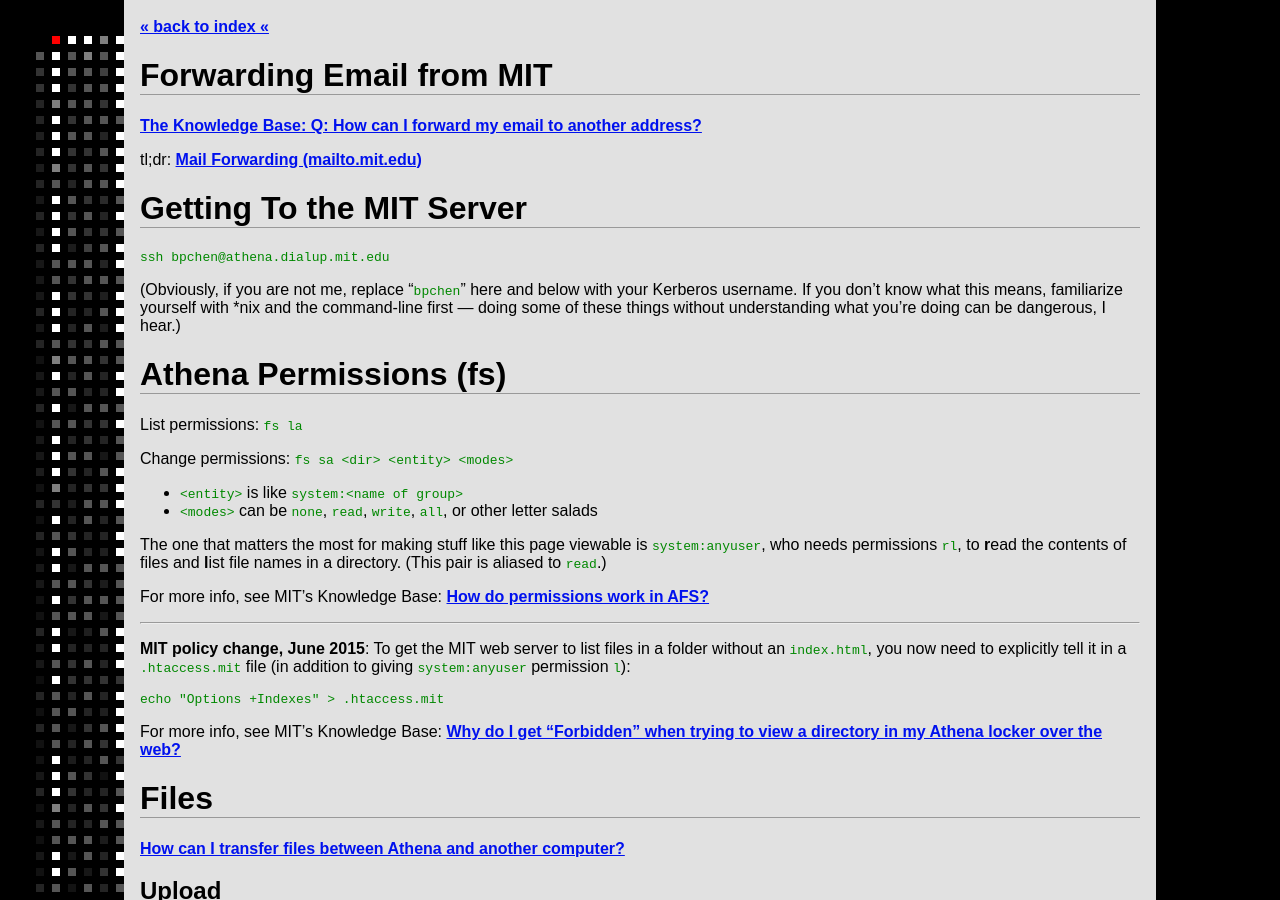
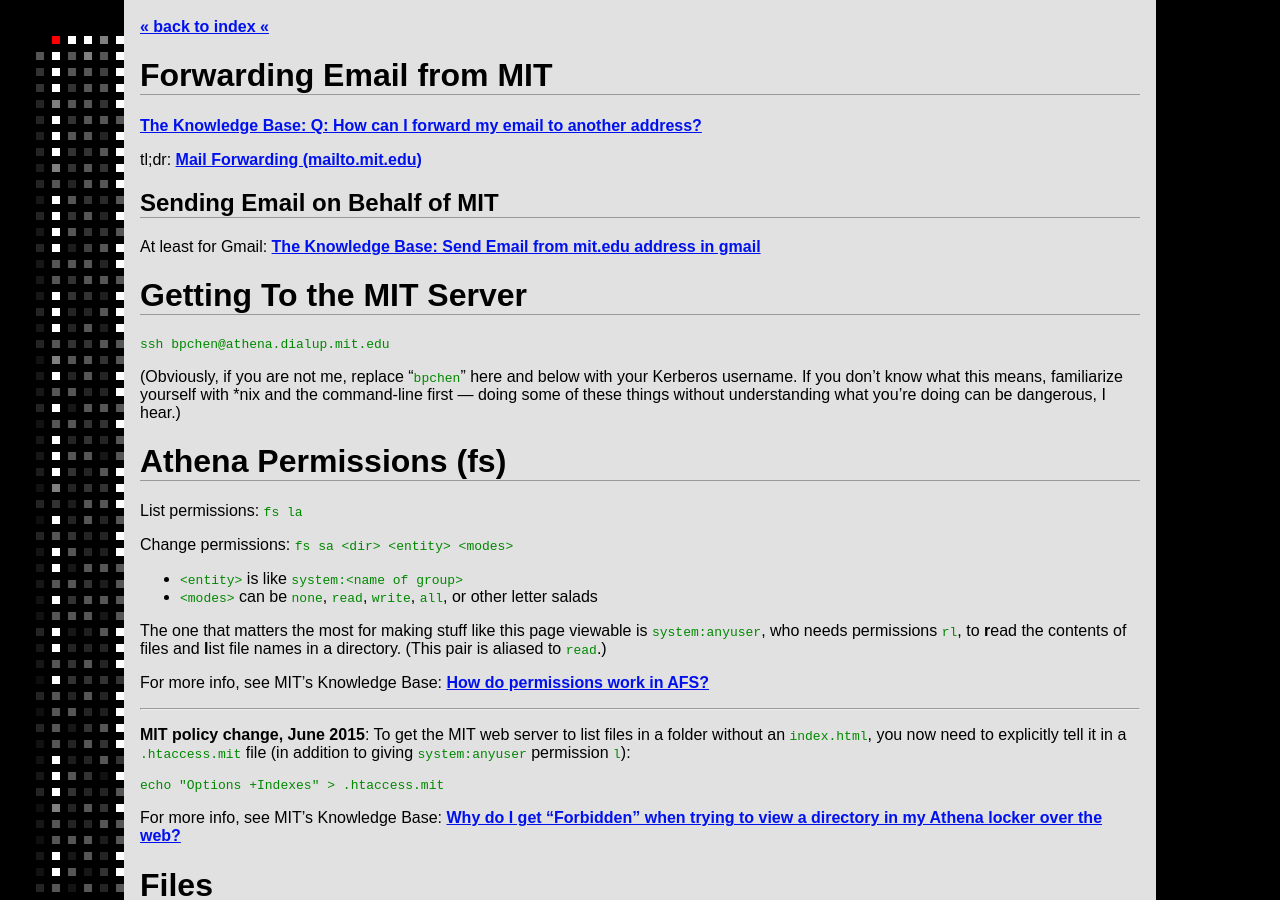
Before and after one commit to betaveros/mit, a Jekyll site: the page built from _posts/2015-08-23-tech.markdown, in a window 1280 px wide and 900 px high. Built offline with Jekyll 4.4.1, drawn with Linux system fonts in a browser that asks for light colours.

Commit message:
add gmail on behalf of MIT

```diff
--- a/_posts/2015-08-23-tech.markdown
+++ b/_posts/2015-08-23-tech.markdown
@@ -10,6 +10,10 @@ layout: default
 [The Knowledge Base: Q: How can I forward my email to another address?](https://kb.mit.edu/confluence/pages/viewpage.action?pageId=3907262)
 
 tl;dr: [Mail Forwarding (mailto.mit.edu)](https://mailto.mit.edu/)
+
+## Sending Email on Behalf of MIT
+
+At least for Gmail: [The Knowledge Base: Send Email from mit.edu address in gmail](https://kb.mit.edu/confluence/display/mitcontrib/Send+Email+from+mit.edu+address+in+gmail)
 
 # Getting To the MIT Server
 
```
